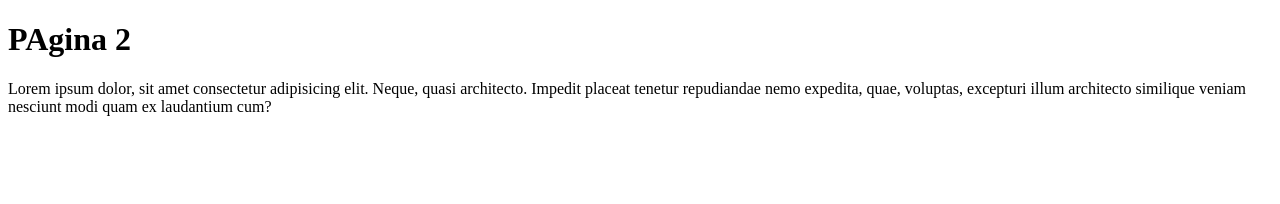
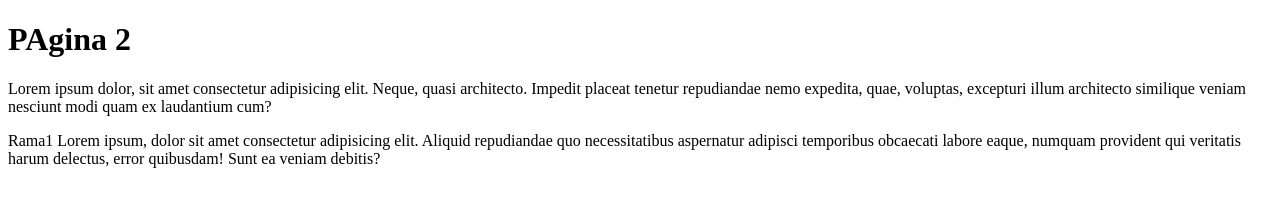
Before and after one commit to simonpinilla/Proyecto-01, a plain HTML site: page pagina2.html in a window 1280 px wide. Drawn offline with Linux system fonts and the light colour scheme.

Commit message:
parrafo rama 1

```diff
--- a/pagina2.html
+++ b/pagina2.html
@@ -9,5 +9,6 @@
 <body>
     <h1>PAgina 2</h1>
     <p>Lorem ipsum dolor, sit amet consectetur adipisicing elit. Neque, quasi architecto. Impedit placeat tenetur repudiandae nemo expedita, quae, voluptas, excepturi illum architecto similique veniam nesciunt modi quam ex laudantium cum?</p>
+    <p>Rama1 Lorem ipsum, dolor sit amet consectetur adipisicing elit. Aliquid repudiandae quo necessitatibus aspernatur adipisci temporibus obcaecati labore eaque, numquam provident qui veritatis harum delectus, error quibusdam! Sunt ea veniam debitis?</p>
 </body>
 </html>
```
